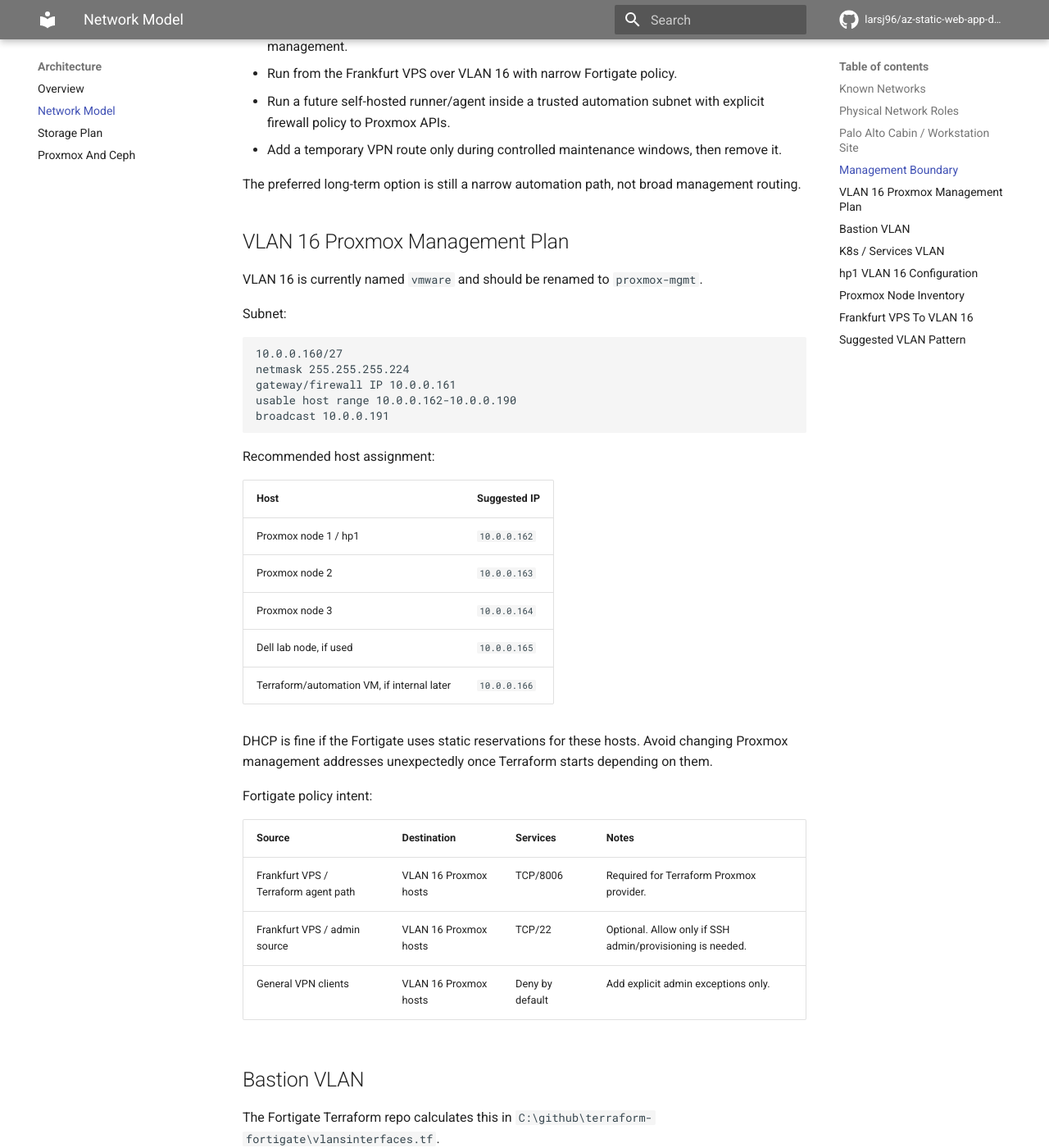
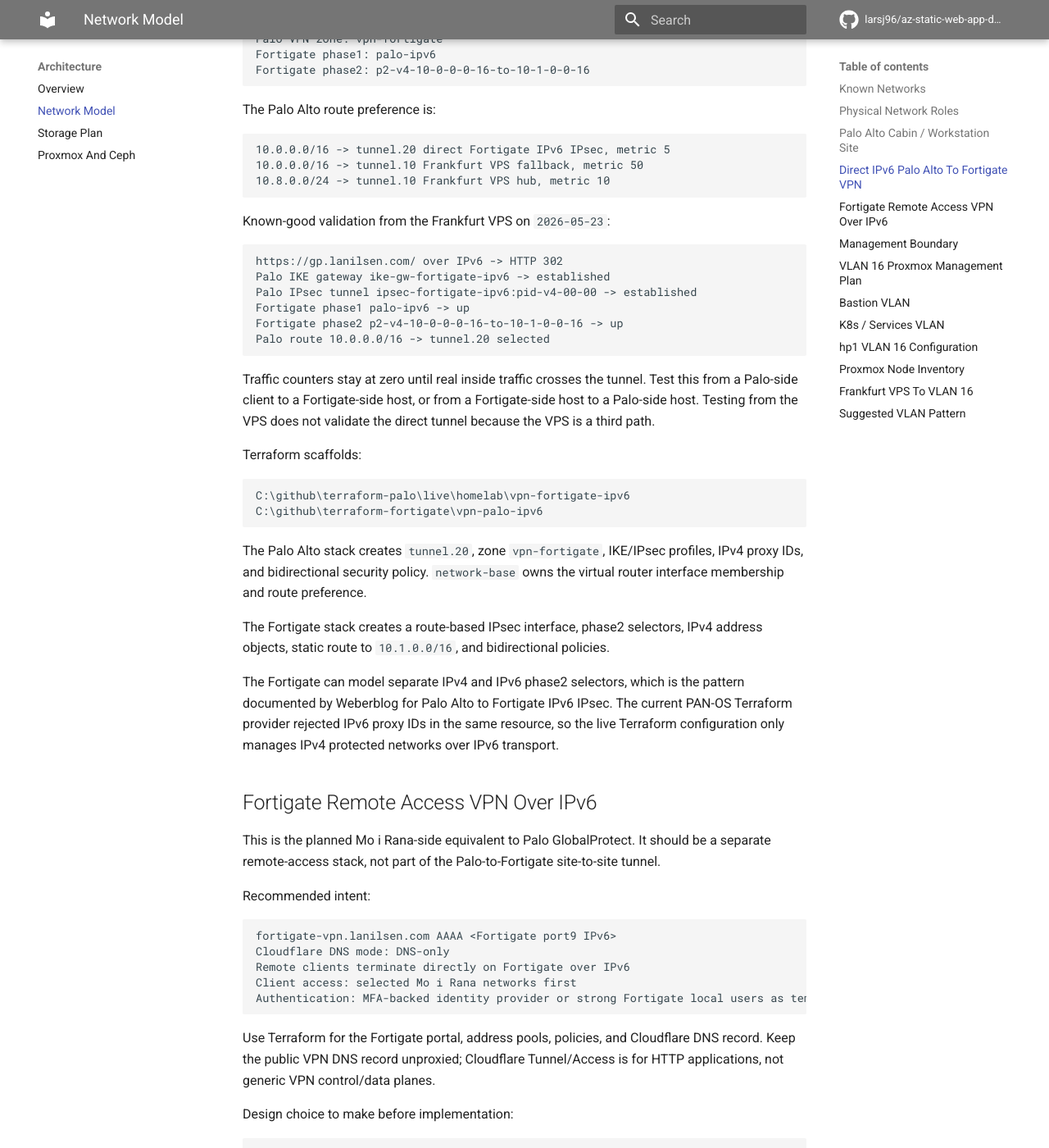
Before and after one commit to larsj96/az-static-web-app-docs, an MkDocs documentation site: the page built from docs/network-model.md, in a window 1280 px wide and 1400 px high, scrolled down 2722 px. Shown: the whole window at 82% size. Built offline with MkDocs 1.6.1 and Material for MkDocs 9.7.7, drawn with Linux system fonts in a browser that asks for light colours; comment, search, counter and statistics services are not loaded; some of the changed text lies outside the part shown.

Commit message:
Document IPv6 site-to-site VPN state

````diff
--- a/docs/network-model.md
+++ b/docs/network-model.md
@@ -32,11 +32,11 @@ workstation internet -> Palo Alto -> Starlink WAN
 selected private routes -> Palo Alto tunnel -> VPS or future IPv6 site-to-site
 ```
 
-Future tunnel direction:
+Current tunnel direction:
 
-- keep the Palo Alto to VPS route-based tunnel for selected private/ops subnets
-- test IPv6 IPsec directly between Palo Alto and Fortigate
-- add WireGuard outbound as an automation fallback if needed
+- keep the Palo Alto to VPS route-based tunnel for selected private/ops subnets and fallback
+- use direct IPv6 IPsec between Palo Alto and Fortigate for normal `10.1.0.0/16` to `10.0.0.0/16` site-to-site traffic
+- add WireGuard outbound as an automation fallback later if needed
 
 GlobalProtect is now the external remote-access path into the Palo Alto site. It is published directly over Starlink IPv6:
 
@@ -75,6 +75,89 @@ Mo i Rana access through the VPS hub:
 ```
 
 This NAT chain exists because the established IPsec selectors are not `172.31.250.0/24` aware. If a GlobalProtect client can connect and Palo logs show allowed `172.31.250.1 -> 10.0.0.x` sessions that age out as `app=incomplete`, check `nat-gp-clients-to-vps-hub` and the VPS SNAT rules first.
+
+## Direct IPv6 Palo Alto To Fortigate VPN
+
+The direct Palo Alto to Fortigate IPv6 IPsec tunnel is live as of `2026-05-23`.
+
+```text
+Palo Alto WAN global IPv6 <-> Fortigate WAN global IPv6
+IKEv2/IPsec route-based tunnel
+Protected IPv4 networks:
+  Palo Alto side: 10.1.0.0/16
+  Fortigate side: 10.0.0.0/16
+```
+
+Current live endpoints:
+
+```text
+Palo Alto: gp.lanilsen.com / 2a0d:3341:bb9c:af01::443
+Fortigate: port9 / 2a0d:3341:bb00:6320:a5b:eff:feca:b2e9
+Palo tunnel interface: tunnel.20
+Palo VPN zone: vpn-fortigate
+Fortigate phase1: palo-ipv6
+Fortigate phase2: p2-v4-10-0-0-0-16-to-10-1-0-0-16
+```
+
+The Palo Alto route preference is:
+
+```text
+10.0.0.0/16 -> tunnel.20 direct Fortigate IPv6 IPsec, metric 5
+10.0.0.0/16 -> tunnel.10 Frankfurt VPS fallback, metric 50
+10.8.0.0/24 -> tunnel.10 Frankfurt VPS hub, metric 10
+```
+
+Known-good validation from the Frankfurt VPS on `2026-05-23`:
+
+```text
+https://gp.lanilsen.com/ over IPv6 -> HTTP 302
+Palo IKE gateway ike-gw-fortigate-ipv6 -> established
+Palo IPsec tunnel ipsec-fortigate-ipv6:pid-v4-00-00 -> established
+Fortigate phase1 palo-ipv6 -> up
+Fortigate phase2 p2-v4-10-0-0-0-16-to-10-1-0-0-16 -> up
+Palo route 10.0.0.0/16 -> tunnel.20 selected
+```
+
+Traffic counters stay at zero until real inside traffic crosses the tunnel. Test this from a Palo-side client to a Fortigate-side host, or from a Fortigate-side host to a Palo-side host. Testing from the VPS does not validate the direct tunnel because the VPS is a third path.
+
+Terraform scaffolds:
+
+```text
+C:\github\terraform-palo\live\homelab\vpn-fortigate-ipv6
+C:\github\terraform-fortigate\vpn-palo-ipv6
+```
+
+The Palo Alto stack creates `tunnel.20`, zone `vpn-fortigate`, IKE/IPsec profiles, IPv4 proxy IDs, and bidirectional security policy. `network-base` owns the virtual router interface membership and route preference.
+
+The Fortigate stack creates a route-based IPsec interface, phase2 selectors, IPv4 address objects, static route to `10.1.0.0/16`, and bidirectional policies.
+
+The Fortigate can model separate IPv4 and IPv6 phase2 selectors, which is the pattern documented by Weberblog for Palo Alto to Fortigate IPv6 IPsec. The current PAN-OS Terraform provider rejected IPv6 proxy IDs in the same resource, so the live Terraform configuration only manages IPv4 protected networks over IPv6 transport.
+
+## Fortigate Remote Access VPN Over IPv6
+
+This is the planned Mo i Rana-side equivalent to Palo GlobalProtect. It should be a separate remote-access stack, not part of the Palo-to-Fortigate site-to-site tunnel.
+
+Recommended intent:
+
+```text
+fortigate-vpn.lanilsen.com AAAA <Fortigate port9 IPv6>
+Cloudflare DNS mode: DNS-only
+Remote clients terminate directly on Fortigate over IPv6
+Client access: selected Mo i Rana networks first
+Authentication: MFA-backed identity provider or strong Fortigate local users as temporary bootstrap
+```
+
+Use Terraform for the Fortigate portal, address pools, policies, and Cloudflare DNS record. Keep the public VPN DNS record unproxied; Cloudflare Tunnel/Access is for HTTP applications, not generic VPN control/data planes.
+
+Design choice to make before implementation:
+
+```text
+IKEv2/IPsec remote access:
+  cleaner VPN design, good for always-on clients, but client setup can be more fiddly
+
+SSL-VPN:
+  easier with FortiClient and browser-style portal, but should be locked down hard because SSL-VPN portals have a larger exposed attack surface
+```
 
 ## Management Boundary
 
````
Also changed, not shown: docs/frankfurt-vps-ops-hub.md (+28 -0 lines), docs/palo-globalprotect-remote-access.md (+28 -0 lines).
